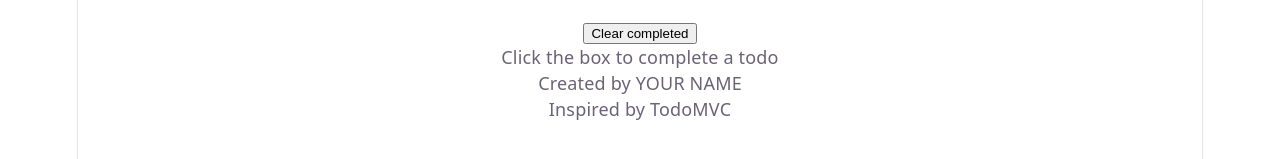
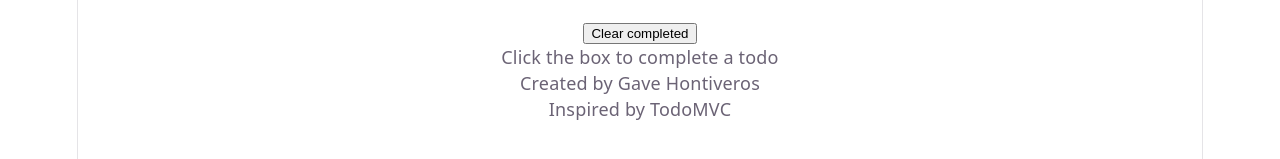
Before and after one commit to G-A-V-E/csit340-todomvc, a React (Vite) app: page / in a window 1280 px wide. Shown: the part 353-512 px from the top of the page. Built offline with nearby package versions, Linux system fonts and the light colour scheme.

Commit message:
chore: replace YOUR NAME with Gave Hontiveros

```diff
--- a/src/App.jsx
+++ b/src/App.jsx
@@ -5,7 +5,7 @@
   return (
     <div className="min-h-screen bg-[#f5f5f5] py-8 font-light text-[#111]">
       <Todos />
-      <Info name="YOUR NAME" />
+      <Info name="Gave Hontiveros" />
     </div>
   )
 }
```
